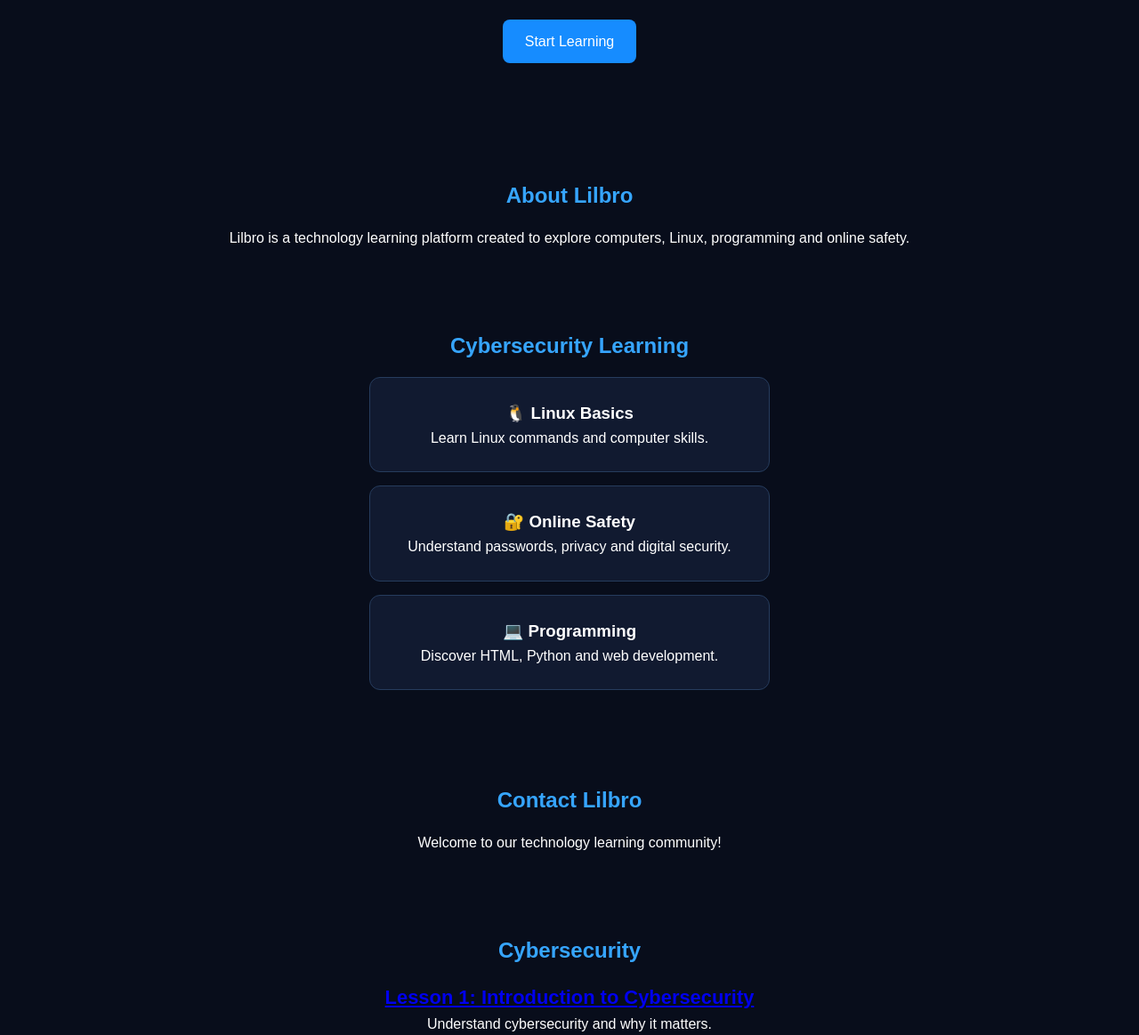
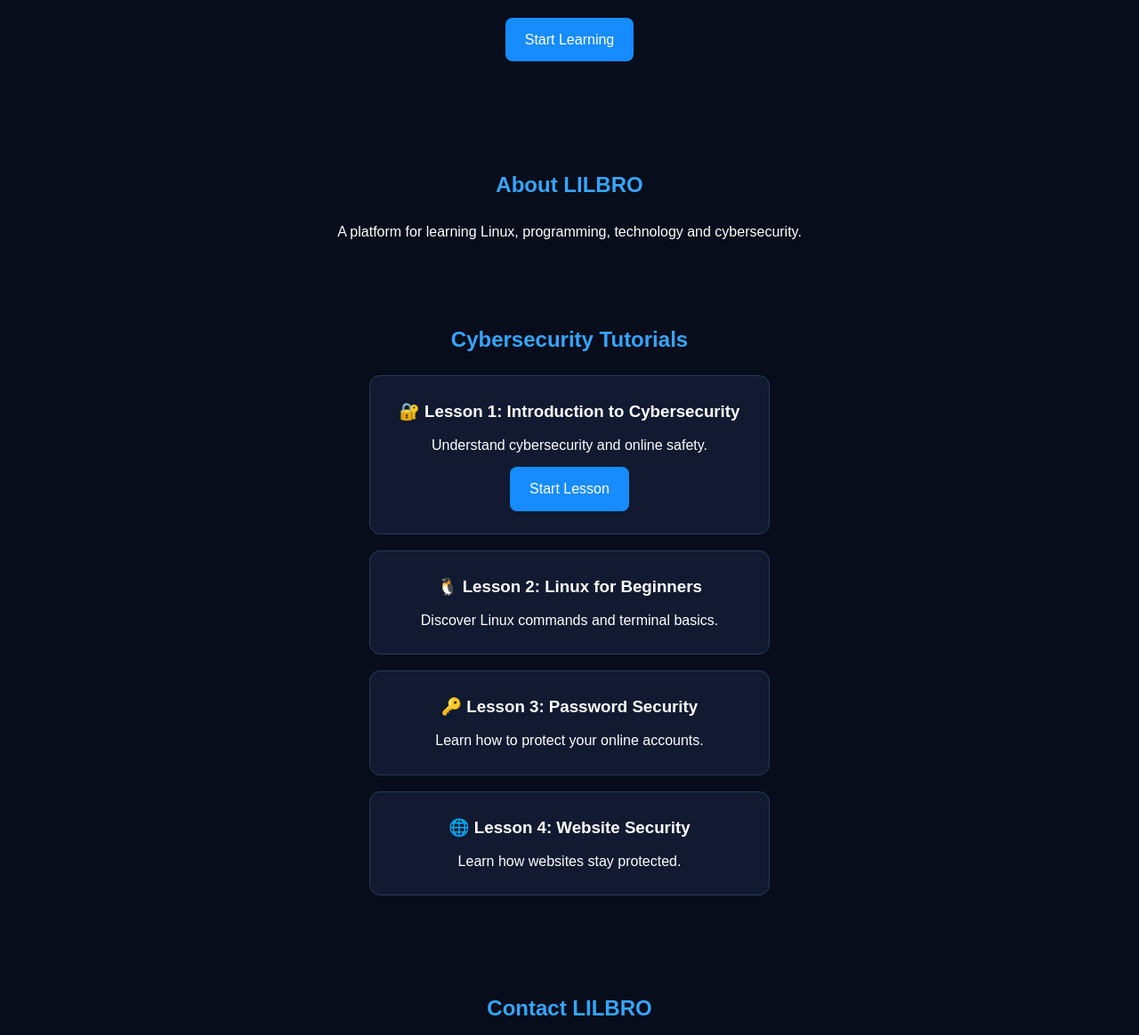
Before and after one commit to calebmensah524-sketch/my-first-website, a plain HTML site: page index.html in a window 1280 px wide. Shown: the part 350-1514 px from the top of the page at 89% size. Drawn offline with Linux system fonts and the light colour scheme.

Commit message:
Update index.html

```diff
--- a/index.html
+++ b/index.html
@@ -4,7 +4,8 @@
 <head>
 <meta charset="UTF-8">
 <meta name="viewport" content="width=device-width, initial-scale=1.0">
-  <title>LILBRO | Tech & Cybersecurity</title>
+<title>LILBRO | Technology & Cybersecurity</title>
+
 <style>
 * {
   box-sizing: border-box;
@@ -20,15 +21,15 @@
 }
 
 header {
-      padding: 22px;
+  background: #111a30;
+  padding: 20px;
   text-align: center;
-      background: #111a30;
   border-bottom: 2px solid #168cff;
 }
 
 header h2 {
   color: #36a5ff;
-      font-size: 28px;
+  font-size: 30px;
 }
 
 nav {
@@ -38,17 +39,17 @@
 nav a {
   color: white;
   text-decoration: none;
-      margin: 10px;
+  margin: 8px;
 }
 
 .hero {
   text-align: center;
-      padding: 85px 20px;
+  padding: 75px 20px;
 }
 
 .hero h1 {
-      font-size: 42px;
   color: #36a5ff;
+  font-size: 40px;
 }
 
 .hero p {
@@ -61,9 +62,10 @@
   display: inline-block;
   background: #168cff;
   color: white;
-      padding: 12px 25px;
+  padding: 12px 22px;
   border-radius: 8px;
   text-decoration: none;
+  margin-top: 12px;
 }
 
 section {
@@ -73,16 +75,20 @@
 
 section h2 {
   color: #36a5ff;
-      margin-bottom: 15px;
+  margin-bottom: 20px;
 }
 
 .card {
   background: #111a30;
   padding: 25px;
-      margin: 15px auto;
+  margin: 18px auto;
   border-radius: 12px;
   max-width: 450px;
   border: 1px solid #263c5d;
+}
+
+.card h3 {
+  margin-bottom: 10px;
 }
 
 footer {
@@ -93,6 +99,7 @@
 }
 </style>
 </head>
+
 <body>
 
 <header>
@@ -100,76 +107,54 @@
   <nav>
     <a href="#home">Home</a>
     <a href="#about">About</a>
-    <a href="#learning">Learning</a>
+    <a href="#tutorials">Tutorials</a>
     <a href="#contact">Contact</a>
   </nav>
 </header>
 
 <div class="hero" id="home">
   <h1>WELCOME TO LILBRO</h1>
-  <p>Explore technology, learn cybersecurity,
+  <p>Explore technology, learn cybersecurity
   and discover the digital world safely.</p>
-  <a href="#learning" class="btn">Start Learning</a>
+  <a href="#tutorials" class="btn">Start Learning</a>
 </div>
 
 <section id="about">
-  <h2>About Lilbro</h2>
-  <p>Lilbro is a technology learning platform
-  created to explore computers, Linux,
-  programming and online safety.</p>
+  <h2>About LILBRO</h2>
+  <p>A platform for learning Linux,
+  programming, technology and cybersecurity.</p>
 </section>
 
-<section id="learning">
-  <h2>Cybersecurity Learning</h2>
+<section id="tutorials">
+  <h2>Cybersecurity Tutorials</h2>
 
   <div class="card">
-    <h3>🐧 Linux Basics</h3>
-    <p>Learn Linux commands and computer skills.</p>
+    <h3>🔐 Lesson 1: Introduction to Cybersecurity</h3>
+    <p>Understand cybersecurity and online safety.</p>
+    <a href="./lesson1.html" class="btn">Start Lesson</a>
   </div>
 
   <div class="card">
-    <h3>🔐 Online Safety</h3>
-    <p>Understand passwords, privacy and digital security.</p>
+    <h3>🐧 Lesson 2: Linux for Beginners</h3>
+    <p>Discover Linux commands and terminal basics.</p>
   </div>
 
   <div class="card">
-    <h3>💻 Programming</h3>
-    <p>Discover HTML, Python and web development.</p>
+    <h3>🔑 Lesson 3: Password Security</h3>
+    <p>Learn how to protect your online accounts.</p>
+  </div>
+
+  <div class="card">
+    <h3>🌐 Lesson 4: Website Security</h3>
+    <p>Learn how websites stay protected.</p>
   </div>
 </section>
 
 <section id="contact">
-  <h2>Contact Lilbro</h2>
+  <h2>Contact LILBRO</h2>
   <p>Welcome to our technology learning community!</p>
 </section>
-<section id="tutorials">
-  <h2>Cybersecurity <h3>
-  <a href="lesson1.html">
-  <h3>
-  <a href="lesson1.html">
-    Lesson 1: Introduction to Cybersecurity
-  </a>
-  </h3>
-  </a>
-  </h3>
-    <p>Understand cybersecurity and why it matters.</p>
-  </div>
 
-  <div class="card">
-    <h3>Lesson 2: Linux for Beginners</h3>
-    <p>Learn Linux commands and terminal basics.</p>
-  </div>
-
-  <div class="card">
-    <h3>Lesson 3: Password Security</h3>
-    <p>Learn how to protect your online accounts.</p>
-  </div>
-
-  <div class="card">
-    <h3>Lesson 4: Website Security</h3>
-    <p>Discover how to keep websites safe.</p>
-  </div>
-</section>
 <footer>
   <p>© 2026 LILBRO. Learn. Build. Stay Secure.</p>
 </footer>
```
Lines whose indentation alone changed are shown as unchanged.
